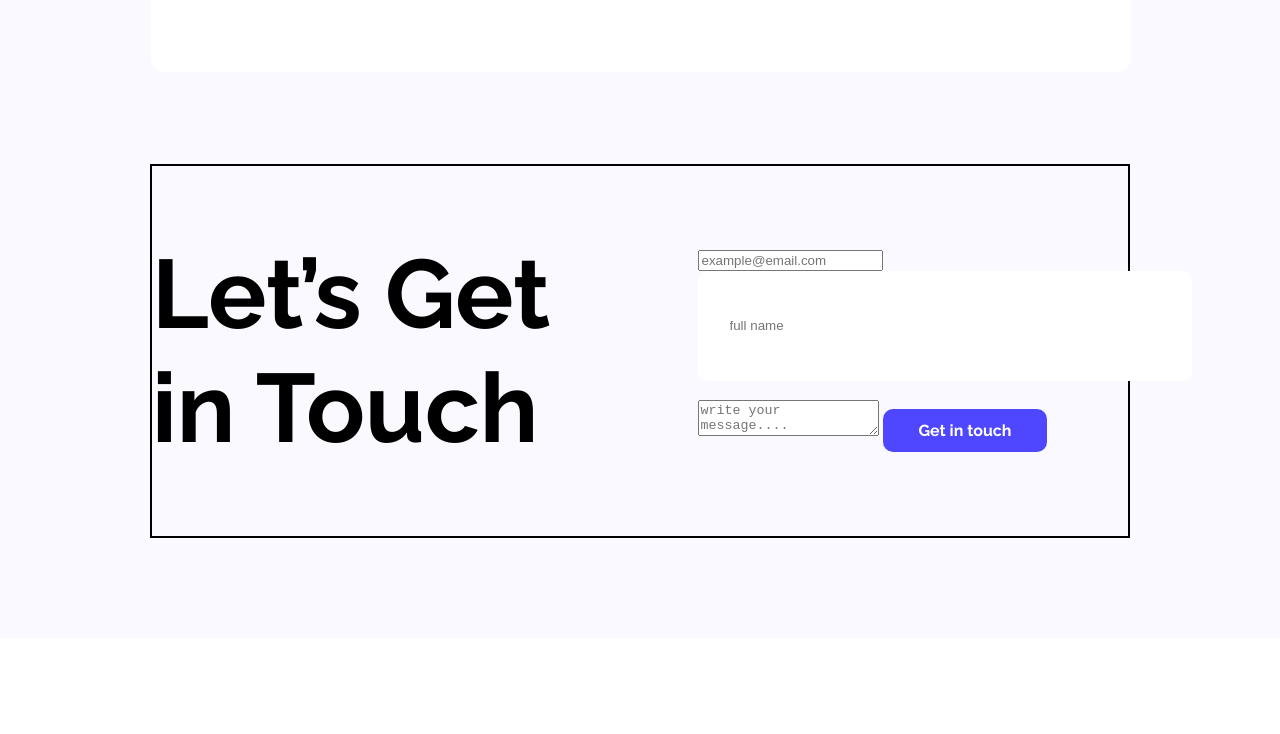
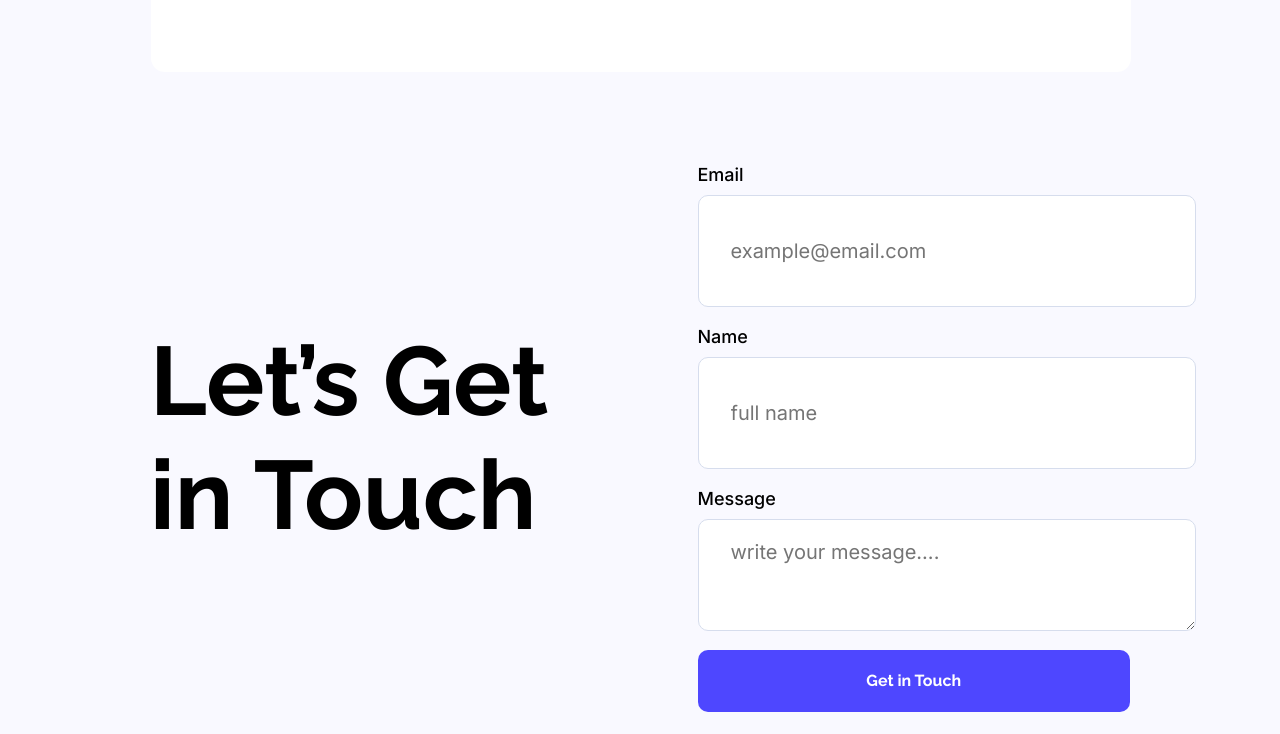
Before and after one commit to mdalihasan899/My-First-Assignment, a plain HTML site: page index.html in a window 1280 px wide. Shown: the part 2826-3560 px from the top of the page. Drawn offline with Linux system fonts and the light colour scheme.

Commit message:
adding newslettter section

```diff
--- a/index.html
+++ b/index.html
@@ -135,21 +135,25 @@
           </section>
 
           <!-- newsletter section -->
-           <section class="newsletter-section">
-            <div class="newsletter">
+          <section class="newsletter-section">
+            <div class="newsletter-collum">
                 <h1>Let’s Get in Touch</h1>
             </div>
+            <div class="newsletter-collum">
+                <form action="">
+                    <label for="email">Email</label>
+                    <input type="email" id="email" placeholder="example@email.com">
 
-            <div class="newsletter">
-                <!-- <label for="email" >Email</label><br> -->
-                <input type="email" name="" id="email" placeholder="example@email.com">
-                <!-- <label for="" >Name</label><br> -->
-                <input type="text" name="" id="" placeholder="full name">
-                <!-- <label for="" >Massage</label><br> -->
-                <textarea name="" id="" placeholder="write your message...."></textarea>
-                <button class="button-container" type="button">Get in touch</button>
-        </div>
-           </section>
+                    <label for="name">Name</label>
+                    <input type="text" id="name" placeholder="full name">
+
+                    <label for="message">Message</label>
+                    <textarea id="message" placeholder="write your message...."></textarea>
+
+                    <button class="button-container" type="submit">Get in Touch</button>
+                </form>
+            </div>
+          </section>
 
     </main>
     <footer>
--- a/styles/index.css
+++ b/styles/index.css
@@ -31,7 +31,7 @@ body{
     border-radius: 10px;
     border: none;
     cursor: pointer;
-    transition-duration: 0.4s;
+    transition-duration: 0.7s;
 }
 .button-container:hover{
     background-color: rgb(233, 233, 60);
@@ -234,46 +234,45 @@ body{
 
 /* newsletter style */
 .newsletter-section{
-    margin: 92.23px 150px 100px;
-    padding: 71px 0px;
-    border: 2px solid black;
     display: flex;
+    padding: 92.23px 150px;
     gap: 115px;
     align-items: center;
 }
-
-.newsletter{
+.newsletter-collum{
     width: 50%;
 }
-
 .newsletter-section h1{
     font-size: 97px;
     font-weight: bold;
     font-family: "Raleway", sans-serif;
     color: #000000;
 }
-
-.newsletter-section form label{
+.newsletter-section label{
     font-size: 18px;
     font-weight: 500;
     font-family: "Inter", sans-serif;
-    color: #000000;
-}
-
-.newsletter-section div input[type="text"]{
-    display: block;
-    width: 100%;
-    border-radius: 10px;
-    padding: 20px 32px;
-    background-color: #ffffff;
-    margin-bottom: 19px;
-    height: 70px;
-    border: none;
 
 }
 
-.newsletter-section form button{
-    padding: 19px 201px;
+.newsletter-section input[type="text"], .newsletter-section input[type="email"], .newsletter-section textarea{
+    border: none;
+    height: 70px;
+    border-radius: 10px;
+    background-color: #ffffff;
+    border: 1px solid #D6DDED;
+    width: 100%;
+    display: block;
+    padding: 20px 32px;
+    margin-bottom: 19px;
+    margin-top: 10px;
+    font-size: 20px;
+    font-family: "Inter", sans-serif;
+
+}
+.newsletter-section button{
+    width: 100%;
+    height: 62px;
 }
 
 /* footer design */
```
